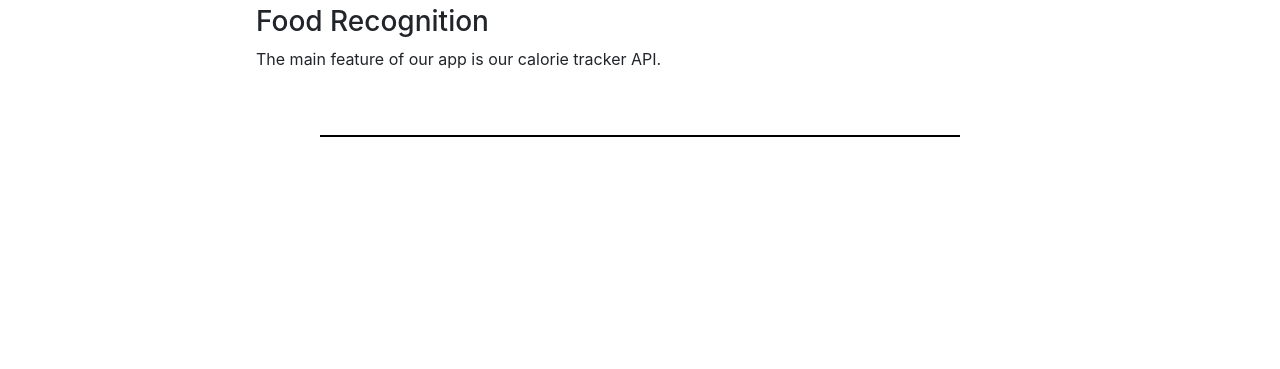
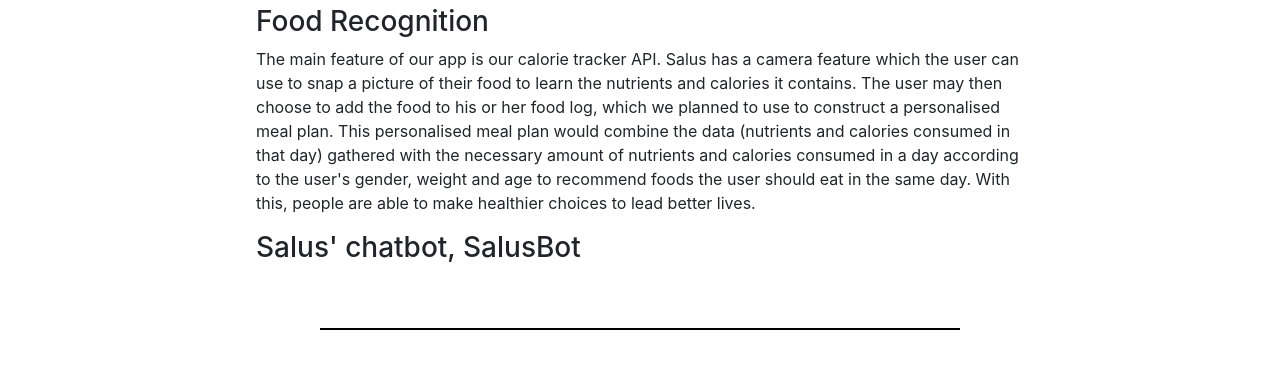
Before and after one commit to juliannetann/salus, a website: page general-public/generalpublic.html in a window 1280 px wide. Shown: the part 571-940 px from the top of the page. Before the commit the page ends 800 px from the top, so only its background shows below. Drawn offline with nearby package versions, Linux system fonts and the light colour scheme.

```diff
--- a/general-public/generalpublic.html
+++ b/general-public/generalpublic.html
@@ -84,7 +84,18 @@
                   <div id="public-features">
                       <h2>How our features support their health</h2>
                       <h3>Food Recognition</h3>
-                      <p>The main feature of our app is our calorie tracker API. </p>
+                      <p>The main feature of our app is our calorie tracker API. Salus has a camera
+                        feature which the user can use to snap a picture of their food to learn the
+                        nutrients and calories it contains. The user may then choose to add the food
+                        to his or her food log, which we planned to use to construct a personalised meal plan.
+                        This personalised meal plan would combine the data (nutrients and calories consumed
+                        in that day) gathered with the necessary amount of nutrients and calories consumed
+                        in a day according to the user's gender, weight and age to recommend foods the user
+                        should eat in the same day. With this, people are able to make healthier choices to
+                        lead better lives.
+                      </p>
+                      <h3>Salus' chatbot, SalusBot</h3>
+                      <p></p>
                   </div>
               </div>
 
```
Also changed, not shown: diabetes.html (+0 -1 lines), package.json (added, +23 -0 lines), 1 other file.
